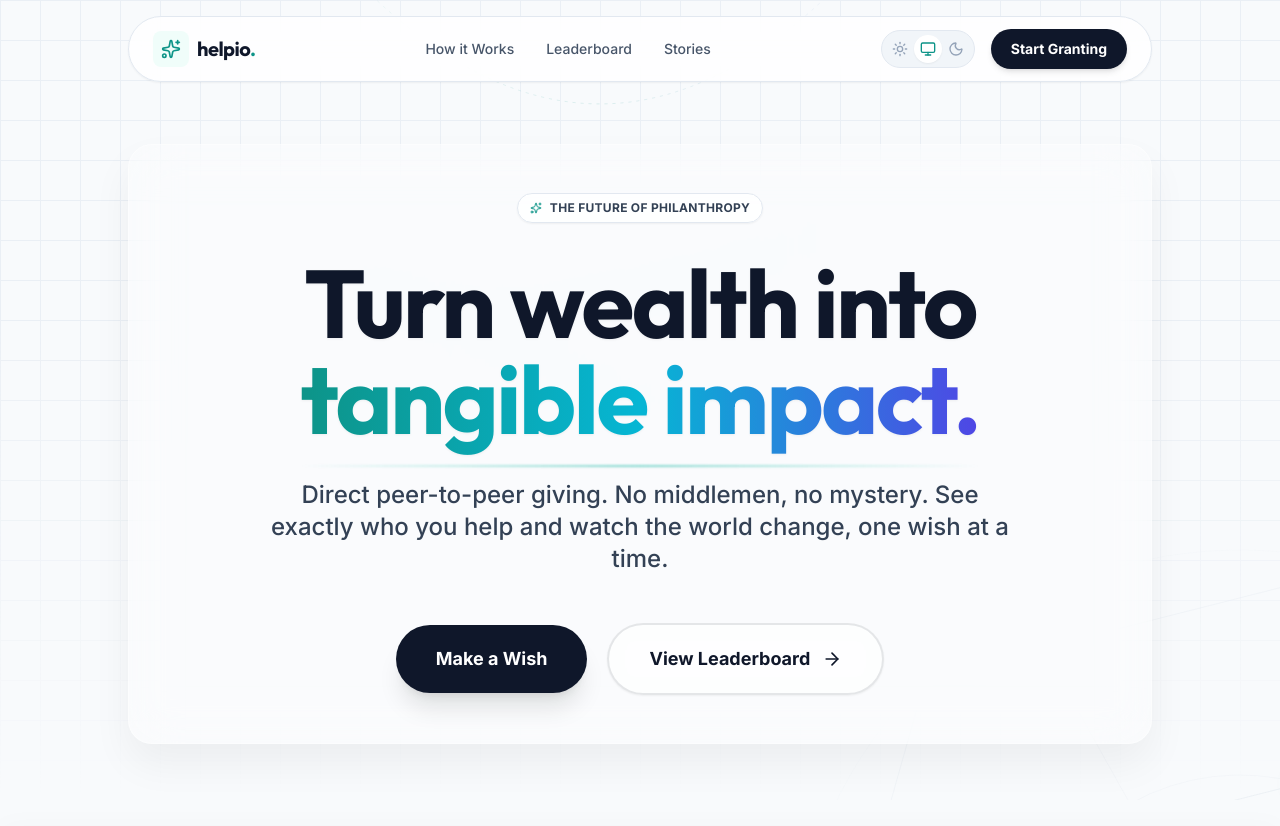
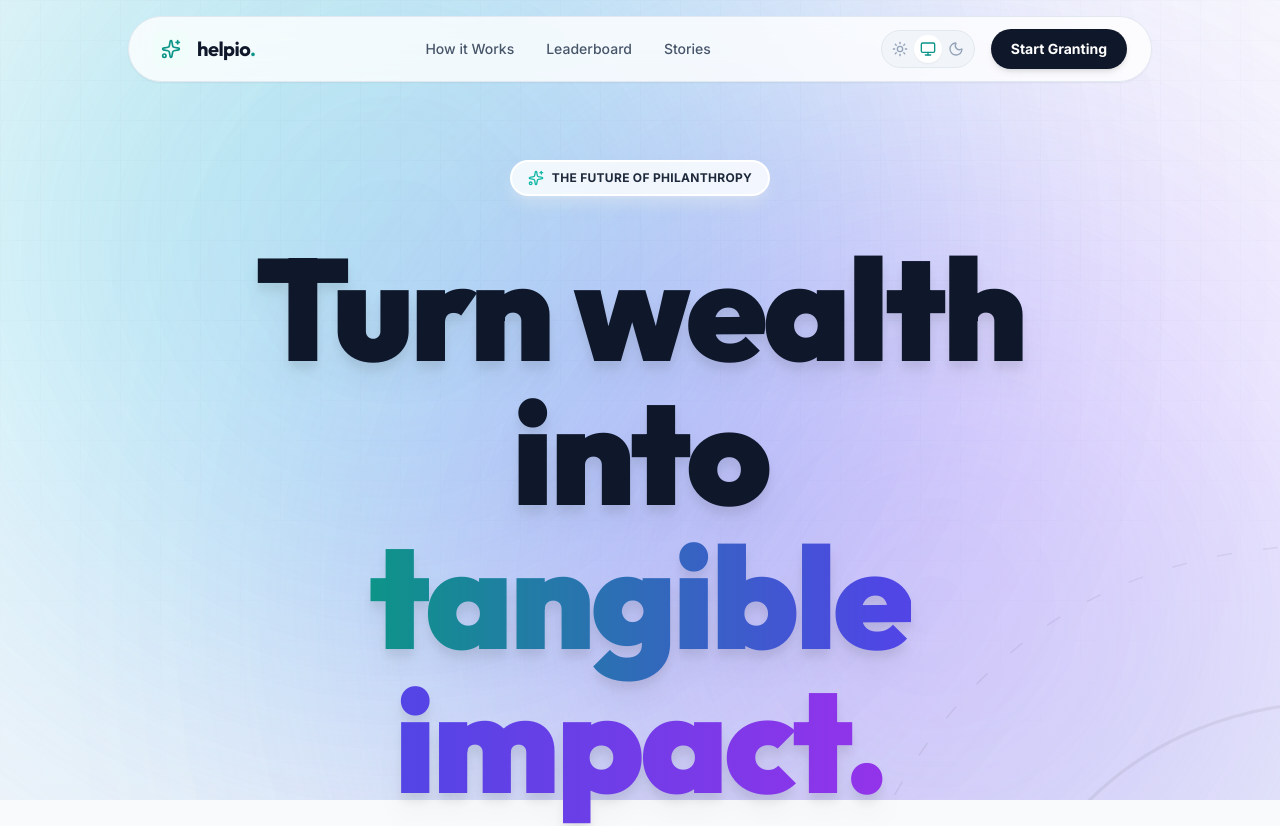
Before and after one commit to itznik/helpio, a Next.js app in the folder helpio/: page / in a window 1280 px wide. Shown: the top 826 px of the page. Built offline with nearby package versions, Linux system fonts and the light colour scheme.

Commit message:
Update page.tsx

```diff
--- a/helpio/src/app/page.tsx
+++ b/helpio/src/app/page.tsx
@@ -21,128 +21,135 @@ export default function Home() {
   }, []);
 
   const { scrollY } = useScroll();
-  const y = useTransform(scrollY, [0, 500], [0, 150]);
-  const opacity = useTransform(scrollY, [0, 300], [1, 0]);
+  // Parallax speed for hero content
+  const y = useTransform(scrollY, [0, 500], [0, 200]);
+  // Fade out hero content faster
+  const opacity = useTransform(scrollY, [0, 400], [1, 0]);
 
   return (
-    <main className="min-h-screen relative flex flex-col overflow-hidden bg-slate-50 dark:bg-slate-950 transition-colors">
+    <main className="min-h-screen relative flex flex-col overflow-hidden bg-slate-50 dark:bg-[#0B1120] transition-colors duration-500">
 
       {/* =========================================
-          STUNNING SVG BACKGROUND (No Blobs)
+          STUNNING MATERIAL BACKGROUND GRAPHICS
       ========================================= */}
       <div className="fixed inset-0 z-0 pointer-events-none overflow-hidden">
 
-        {/* 1. Subtle Base Grid */}
-        <div className="absolute inset-0 bg-grid opacity-[0.15] dark:opacity-[0.1]" />
+        {/* 1. The ambient base */}
+        <div className="absolute inset-0 bg-gradient-to-b from-slate-50 via-white to-slate-100 dark:from-[#0B1120] dark:via-slate-900 dark:to-[#0B1120] opacity-80" />
+        <div className="absolute inset-0 bg-grid opacity-[0.08] dark:opacity-[0.05]" />
 
-        {/* 2. Primary Network Structure (Slow Rotate) */}
+        {/* 2. Large Material Gradient Blobs (Drifting) */}
+        {/* Top Left - Teal/Blue */}
+        <motion.div
+           animate={{
+             x: [0, 100, 0],
+             y: [0, -50, 0],
+             scale: [1, 1.1, 1]
+           }}
+           transition={{ duration: 20, repeat: Infinity, ease: "easeInOut" }}
+           className="absolute -top-[20%] -left-[10%] w-[70vw] h-[70vw] bg-gradient-to-br from-teal-300/40 to-blue-500/40 dark:from-teal-600/20 dark:to-indigo-600/20 blur-[150px] rounded-full mix-blend-multiply dark:mix-blend-soft-light"
+        />
+
+        {/* Bottom Right - Indigo/Purple */}
+        <motion.div
+           animate={{
+             x: [0, -100, 0],
+             y: [0, 50, 0],
+             scale: [1, 1.2, 1]
+           }}
+           transition={{ duration: 25, repeat: Infinity, ease: "easeInOut", delay: 2 }}
+           className="absolute -bottom-[30%] -right-[10%] w-[70vw] h-[70vw] bg-gradient-to-tl from-indigo-300/40 to-purple-500/40 dark:from-indigo-700/20 dark:to-purple-800/20 blur-[150px] rounded-full mix-blend-multiply dark:mix-blend-soft-light"
+        />
+
+        {/* 3. Organic SVG Structure (Rotating slowly) */}
         <motion.div
             animate={{ rotate: 360 }}
-            transition={{ duration: 150, repeat: Infinity, ease: "linear" }}
-            className="absolute top-1/2 left-1/2 -translate-x-1/2 -translate-y-1/2 w-[150vw] h-[150vw] max-w-[1200px] max-h-[1200px] opacity-60 dark:opacity-40"
+            transition={{ duration: 200, repeat: Infinity, ease: "linear" }}
+            className="absolute top-1/2 left-1/2 -translate-x-1/2 -translate-y-1/2 w-[120vw] h-[120vw] opacity-30 dark:opacity-20"
         >
-           <svg viewBox="0 0 800 800" xmlns="http://www.w3.org/2000/svg" className="w-full h-full">
-             <g fill="none" stroke="currentColor" strokeWidth="0.5" className="text-slate-300 dark:text-slate-700">
-               <circle cx="400" cy="400" r="150" opacity="0.2" />
-               <circle cx="400" cy="400" r="300" opacity="0.1" />
-               <path d="M400 250 L530 325 L530 475 L400 550 L270 475 L270 325 Z" opacity="0.5" />
-               <path d="M400 100 L660 250 L660 550 L400 700 L140 550 L140 250 Z" opacity="0.3" />
-               <path d="M400,400 L100,100 M400,400 L700,100 M400,400 L100,700 M400,400 L700,700" opacity="0.2"/>
-             </g>
-             {/* Glowing Nodes */}
-             <g className="fill-teal-500 dark:fill-teal-400 filter drop-shadow-[0_0_8px_rgba(45,212,191,0.6)]">
-               <circle cx="400" cy="250" r="3"><animate attributeName="r" values="3;5;3" dur="4s" repeatCount="indefinite" /></circle>
-               <circle cx="530" cy="475" r="3"><animate attributeName="r" values="3;5;3" dur="4s" begin="1s" repeatCount="indefinite" /></circle>
-               <circle cx="270" cy="475" r="3"><animate attributeName="r" values="3;5;3" dur="4s" begin="2s" repeatCount="indefinite" /></circle>
-             </g>
+           <svg viewBox="0 0 1000 1000" xmlns="http://www.w3.org/2000/svg" className="w-full h-full">
+             <defs>
+                <linearGradient id="grad1" x1="0%" y1="0%" x2="100%" y2="100%">
+                  <stop offset="0%" className="stop-teal-500 dark:stop-teal-400" stopOpacity="0.2"/>
+                  <stop offset="100%" className="stop-indigo-500 dark:stop-indigo-400" stopOpacity="0.2"/>
+                </linearGradient>
+             </defs>
+             <path d="M800,500 Q800,800 500,800 Q200,800 200,500 Q200,200 500,200 Q800,200 800,500 Z" fill="none" stroke="url(#grad1)" strokeWidth="2" />
+             <path d="M900,500 Q900,900 500,900 Q100,900 100,500 Q100,100 500,100 Q900,100 900,500 Z" fill="none" stroke="url(#grad1)" strokeWidth="1" strokeDasharray="10 20" />
            </svg>
         </motion.div>
 
-        {/* 3. Secondary Connecting Lines (Slow counter-drift for depth) */}
-        <motion.div
-             animate={{ x: [-50, 50, -50], y: [-20, 20, -20] }}
-             transition={{ duration: 60, repeat: Infinity, ease: "easeInOut" }}
-            className="absolute inset-0 opacity-30 dark:opacity-20"
-        >
-             <svg viewBox="0 0 1000 1000" xmlns="http://www.w3.org/2000/svg" className="w-full h-full">
-                <path d="M0,500 Q250,400 500,500 T1000,500 M0,300 Q400,500 800,300 M200,0 Q500,300 800,0"
-                      fill="none" stroke="url(#gradient-line)" strokeWidth="1" strokeDasharray="4 6" opacity="0.5" />
-                <defs>
-                  <linearGradient id="gradient-line" x1="0%" y1="0%" x2="100%" y2="0%">
-                    <stop offset="0%" stopColor="#0d9488" stopOpacity="0" />
-                    <stop offset="50%" stopColor="#0d9488" />
-                    <stop offset="100%" stopColor="#6366f1" stopOpacity="0" />
-                  </linearGradient>
-                </defs>
-            </svg>
-        </motion.div>
       </div>
 
 
       {/* =========================================
-          HERO CONTENT
+          HERO CONTENT (No Card Container)
       ========================================= */}
       <motion.section
         style={{ y, opacity }}
-        className="relative z-10 pt-36 pb-24 px-4 md:px-6 min-h-[90vh] flex flex-col items-center justify-center text-center"
+        className="relative z-10 pt-40 pb-32 px-4 md:px-6 min-h-[95vh] flex flex-col items-center justify-center text-center"
       >
-        {/* Glass Container to ensure text pops off the complex background */}
-        <motion.div
-           initial={{ opacity: 0, scale: 0.95 }}
-           animate={{ opacity: 1, scale: 1 }}
-           transition={{ duration: 0.8, ease: "easeOut" }}
-           className="max-w-5xl mx-auto w-full bg-white/30 dark:bg-slate-900/30 backdrop-blur-xl p-8 md:p-12 rounded-3xl border border-white/40 dark:border-slate-800/50 shadow-[0_20px_40px_rgba(0,0,0,0.05)] dark:shadow-[0_20px_40px_rgba(0,0,0,0.2)]"
-        >
+        <div className="max-w-5xl mx-auto w-full">
+
           {/* Badge */}
           <motion.div
-            initial={{ y: 10, opacity: 0 }}
+            initial={{ y: 20, opacity: 0 }}
             animate={{ y: 0, opacity: 1 }}
-            transition={{ delay: 0.3 }}
-            className="inline-flex items-center gap-2 px-3 py-1.5 rounded-full bg-white/80 dark:bg-slate-800/80 border border-slate-200 dark:border-slate-700 shadow-sm text-xs font-bold text-slate-700 dark:text-slate-300 mb-8"
+            transition={{ duration: 0.6, delay: 0.2 }}
+            className="inline-flex items-center gap-2 px-4 py-2 rounded-full bg-white/80 dark:bg-slate-800/80 border-2 border-white dark:border-slate-700 shadow-lg shadow-slate-200/50 dark:shadow-slate-900/50 backdrop-blur-md text-xs font-bold text-slate-800 dark:text-slate-200 mb-10 tracking-wide uppercase"
           >
-            <Sparkles className="w-3 h-3 text-teal-600 dark:text-teal-400" />
-            <span className="tracking-wide uppercase">The Future of Philanthropy</span>
+            <Sparkles className="w-4 h-4 text-teal-500" />
+            <span>The Future of Philanthropy</span>
           </motion.div>
 
-          {/* Headline */}
-          <h1 className="text-4xl sm:text-5xl md:text-7xl lg:text-8xl font-display font-bold tracking-tight text-slate-900 dark:text-white leading-[1.1] mb-8 break-words drop-shadow-sm">
+          {/* Headline - Enhanced shadows for readability without a box */}
+          <motion.h1
+             initial={{ y: 20, opacity: 0 }}
+             animate={{ y: 0, opacity: 1 }}
+             transition={{ duration: 0.6, delay: 0.4 }}
+             className="text-5xl sm:text-6xl md:text-8xl lg:text-[9rem] font-display font-black tracking-tight text-slate-900 dark:text-white leading-[1.05] mb-10 break-words drop-shadow-xl dark:drop-shadow-[0_5px_15px_rgba(255,255,255,0.1)]"
+          >
             Turn wealth into <br />
-            <span className="bg-clip-text text-transparent bg-gradient-to-r from-teal-600 via-cyan-500 to-indigo-600 dark:from-teal-400 dark:via-cyan-400 dark:to-indigo-400 relative">
+            {/* Richer Gradient Text */}
+            <span className="bg-clip-text text-transparent bg-gradient-to-r from-teal-600 via-indigo-600 to-purple-600 dark:from-teal-400 dark:via-indigo-400 dark:to-purple-400 relative z-10 pb-2">
               tangible impact.
-              {/* Subtle underline glow effect */}
-              <span className="absolute -bottom-2 left-0 right-0 h-[2px] bg-gradient-to-r from-teal-500/0 via-teal-500/50 to-indigo-500/0 blur-[1px]"></span>
             </span>
-          </h1>
+          </motion.h1>
 
           {/* Subtext */}
-          <p className="text-lg md:text-2xl text-slate-700 dark:text-slate-300 max-w-3xl mx-auto mb-12 leading-relaxed font-medium px-2">
+          <motion.p
+             initial={{ y: 20, opacity: 0 }}
+             animate={{ y: 0, opacity: 1 }}
+             transition={{ duration: 0.6, delay: 0.6 }}
+             className="text-xl md:text-3xl text-slate-700 dark:text-slate-300 max-w-4xl mx-auto mb-16 leading-relaxed font-medium px-4 drop-shadow-md"
+          >
             Direct peer-to-peer giving. No middlemen, no mystery.
-            See exactly who you help and watch the world change, one wish at a time.
-          </p>
+            See exactly who you help and watch the world change.
+          </motion.p>
 
-          {/* Buttons */}
+          {/* Buttons - Bigger and bolder */}
           <motion.div
-            initial={{ opacity: 0, y: 20 }}
-            animate={{ opacity: 1, y: 0 }}
-            transition={{ delay: 0.5 }}
-            className="flex flex-col sm:flex-row gap-5 justify-center items-center w-full px-4"
+            initial={{ y: 20, opacity: 0 }}
+            animate={{ y: 0, opacity: 1 }}
+            transition={{ duration: 0.6, delay: 0.8 }}
+            className="flex flex-col sm:flex-row gap-6 justify-center items-center w-full px-4"
           >
             <button
               onClick={() => setIsModalOpen(true)}
-              className="w-full sm:w-auto px-10 py-5 rounded-full bg-slate-900 hover:bg-slate-800 dark:bg-white dark:hover:bg-slate-200 text-white dark:text-slate-900 font-bold text-lg hover:scale-[1.02] active:scale-[0.98] transition-all shadow-xl hover:shadow-2xl hover:shadow-teal-900/10 dark:hover:shadow-white/10"
+              className="w-full sm:w-auto px-12 py-6 rounded-full bg-slate-900 hover:bg-slate-800 dark:bg-white dark:hover:bg-teal-50 text-white dark:text-slate-900 font-bold text-xl hover:scale-[1.02] active:scale-[0.98] transition-all shadow-2xl shadow-teal-900/20 dark:shadow-white/10"
             >
               Make a Wish
             </button>
-            <button className="w-full sm:w-auto group px-10 py-5 rounded-full border-2 border-slate-900/10 dark:border-white/10 bg-white/50 dark:bg-slate-900/50 backdrop-blur-md text-slate-900 dark:text-white font-bold text-lg hover:bg-slate-100 dark:hover:bg-slate-800 transition-all flex items-center justify-center gap-3 shadow-sm"
+            <button className="w-full sm:w-auto group px-12 py-6 rounded-full border-2 border-slate-900/10 dark:border-white/20 bg-white/70 dark:bg-slate-900/70 backdrop-blur-lg text-slate-900 dark:text-white font-bold text-xl hover:bg-white dark:hover:bg-slate-800 transition-all flex items-center justify-center gap-3 shadow-lg"
             >
-              View Leaderboard <ArrowRight className="w-5 h-5 group-hover:translate-x-1 transition-transform" />
+              View Leaderboard <ArrowRight className="w-6 h-6 group-hover:translate-x-1 transition-transform" />
             </button>
           </motion.div>
-        </motion.div>
+        </div>
       </motion.section>
 
-      {/* Sections Layout - Sliding over the fixed background */}
-      <div className="relative z-10 w-full overflow-hidden bg-white dark:bg-slate-950 shadow-[0_-10px_30px_rgba(0,0,0,0.03)] dark:shadow-[0_-10px_30px_rgba(0,0,0,0.1)] border-t border-slate-100/50 dark:border-slate-800/50">
+      {/* Sections Layout - sliding over the fixed background */}
+      <div className="relative z-10 w-full overflow-hidden bg-white dark:bg-slate-950 shadow-[0_-20px_60px_-15px_rgba(0,0,0,0.1)] dark:shadow-[0_-20px_60px_-15px_rgba(0,0,0,0.5)] border-t border-slate-100/50 dark:border-slate-800/50 rounded-t-[3rem] mt-[-2rem]">
         <HowItWorks />
         <WishFeed />
         <AboutUs />
```
